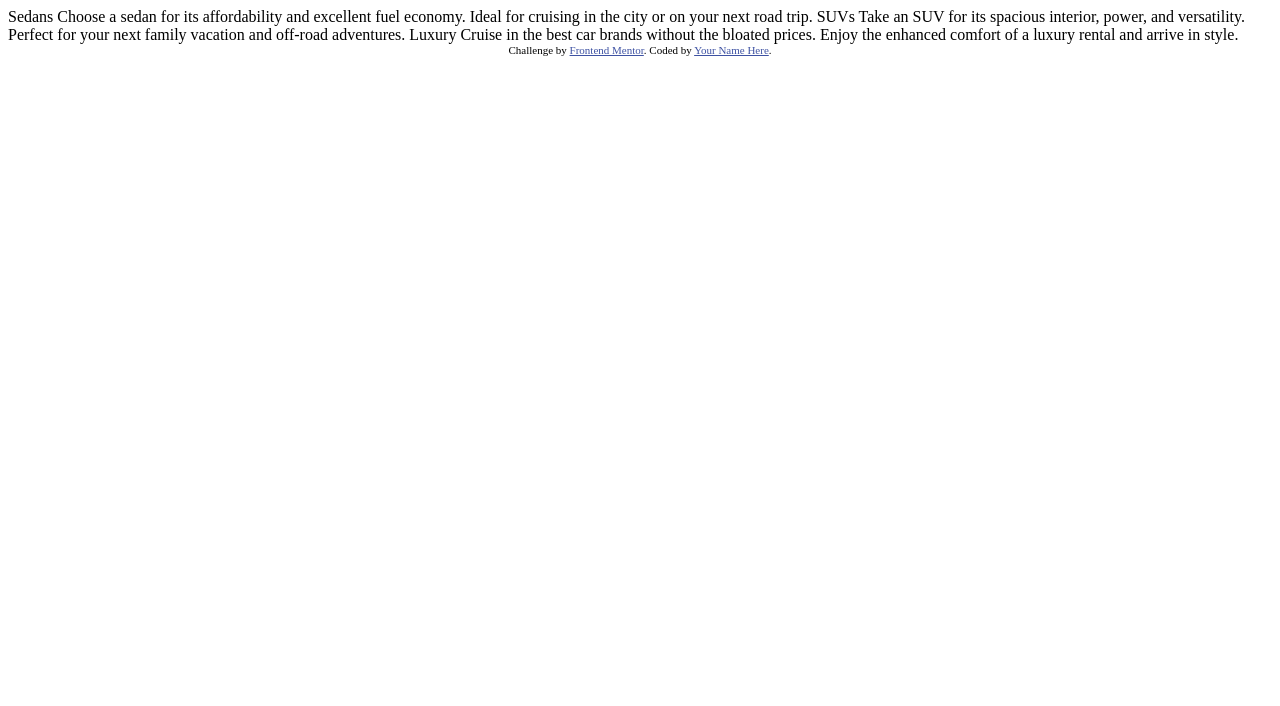
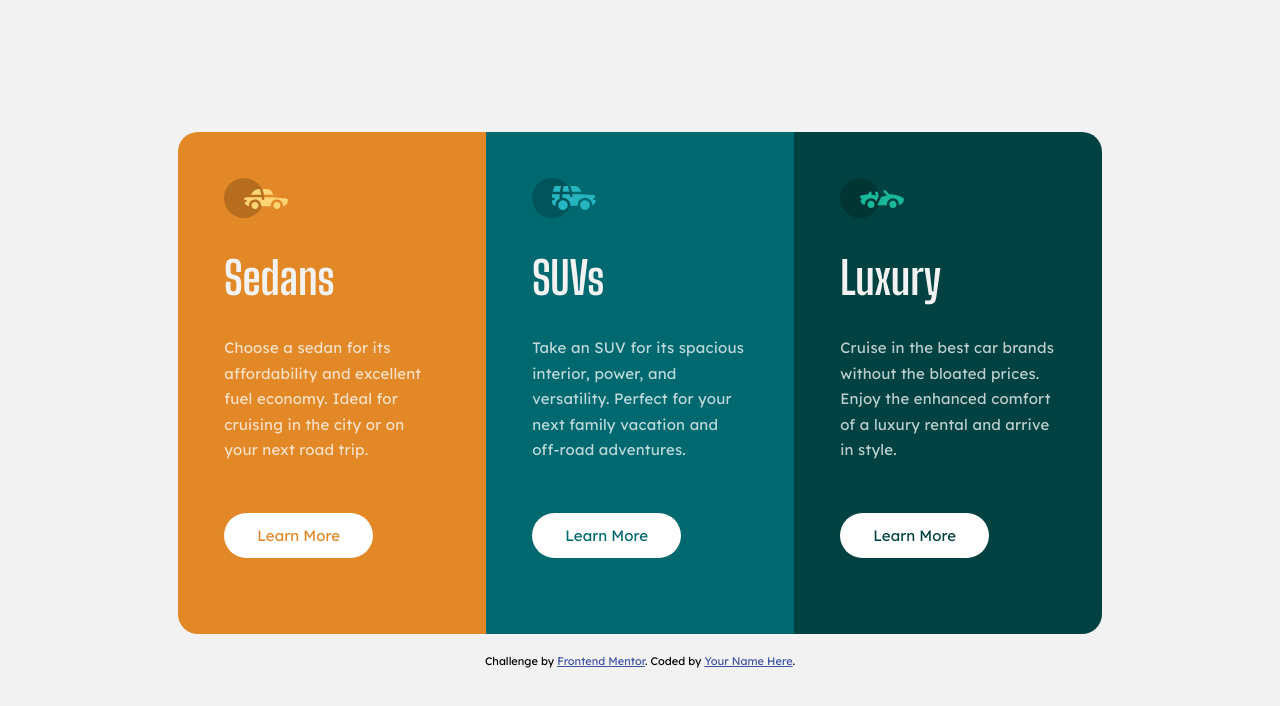
Before and after one commit to Abdullah-Sajjad026/3-column-card, a plain HTML site: page index.html in a window 1280 px wide. Drawn offline with Linux system fonts and the light colour scheme.

Commit message:
completed desktop

```diff
--- a/index.html
+++ b/index.html
@@ -1,36 +1,53 @@
 <!DOCTYPE html>
 <html lang="en">
+
 <head>
   <meta charset="UTF-8">
-  <meta name="viewport" content="width=device-width, initial-scale=1.0"> <!-- displays site properly based on user's device -->
+  <meta name="viewport" content="width=device-width, initial-scale=1.0">
+  <!-- displays site properly based on user's device -->
+
+  <link rel="preconnect" href="https://fonts.googleapis.com">
+  <link rel="preconnect" href="https://fonts.gstatic.com" crossorigin>
+  <link href="https://fonts.googleapis.com/css2?family=Big+Shoulders+Display:wght@700&family=Lexend+Deca&display=swap"
+    rel="stylesheet">
 
   <link rel="icon" type="image/png" sizes="32x32" href="./images/favicon-32x32.png">
+  <link rel="stylesheet" href="style.css">
 
   <title>Frontend Mentor | 3-column preview card component</title>
 
-  <!-- Feel free to remove these styles or customise in your own stylesheet 👍 -->
-  <style>
-    .attribution { font-size: 11px; text-align: center; }
-    .attribution a { color: hsl(228, 45%, 44%); }
-  </style>
+
 </head>
+
 <body>
-
-  Sedans
-  Choose a sedan for its affordability and excellent fuel economy. Ideal for cruising in the city
-  or on your next road trip.
-
-  SUVs
-  Take an SUV for its spacious interior, power, and versatility. Perfect for your next family vacation
-  and off-road adventures.
-
-  Luxury
-  Cruise in the best car brands without the bloated prices. Enjoy the enhanced comfort of a luxury
-  rental and arrive in style.
-
+  <div class="content-box">
+    <div class="card card--1">
+      <img src="images/icon-sedans.svg" alt="Sedan img" class="image">
+      <h1 class="title">Sedans</h1>
+      <p class="para">Choose a sedan for its affordability and excellent fuel economy. Ideal for cruising in the city
+        or on your next road trip.</p>
+      <a href="#" class="btn btn-1">Learn More</a>
+    </div>
+    <div class="card card--2">
+      <img src="images/icon-suvs.svg" alt="Suv image" class="image">
+      <h1 class="title">SUVs</h1>
+      <p class="para">Take an SUV for its spacious interior, power, and versatility. Perfect for your next family
+        vacation
+        and off-road adventures.</p>
+      <a href="#" class="btn btn-2">Learn More</a>
+    </div>
+    <div class="card card--3">
+      <img src="images/icon-luxury.svg" alt="luxury img" class="image">
+      <h1 class="title">Luxury</h1>
+      <p class="para">Cruise in the best car brands without the bloated prices. Enjoy the enhanced comfort of a luxury
+        rental and arrive in style.</p>
+      <a href="#" class="btn btn-3">Learn More</a>
+    </div>
+  </div>
   <div class="attribution">
     Challenge by <a href="https://www.frontendmentor.io?ref=challenge" target="_blank">Frontend Mentor</a>.
     Coded by <a href="#">Your Name Here</a>.
   </div>
 </body>
+
 </html>
--- /dev/null
+++ b/style.scss
@@ -0,0 +1,147 @@
+.attribution {
+    font-size: 11px;
+    text-align: center;
+}
+
+.attribution a {
+    color: hsl(228, 45%, 44%);
+}
+
+
+
+
+:root {
+    --orange: hsl(31, 77%, 52%);
+    --cyan-dark: hsl(179, 100%, 13%);
+    --cyan-light: hsl(184, 100%, 22%);
+    --light: hsl(0, 0%, 95%);
+    --dark: hsla(0, 0%, 100%, 0.75);
+}
+
+*,
+*::after,
+*::before {
+    margin: 0;
+    padding: 0;
+    box-sizing: border-box;
+}
+
+html {
+    font-size: 62.5%;
+}
+
+body {
+    font-family: 'Lexend Deca', sans-serif;
+
+    background-color: var(--light);
+    display: flex;
+    flex-direction: column;
+    gap: 2rem;
+    justify-content: center;
+    align-items: center;
+    padding: 5%;
+    min-height: 100vh;
+}
+
+.content-box {
+    display: grid;
+    grid-template-columns: repeat(3, 1fr);
+    max-width: 1140px;
+    border-radius: 2rem;
+    overflow: hidden;
+}
+
+.card {
+    max-width: 308px;
+    width: 100%;
+    padding: 15%;
+
+
+    &>* {
+        margin-bottom: 3rem;
+    }
+
+    .image {
+        max-width: 100%;
+    }
+
+    .title {
+        color: var(--light);
+        font-size: 4.5rem;
+        font-family: 'Big Shoulders Display', cursive;
+    }
+
+    .para {
+        color: var(--dark);
+        font-size: 1.5rem;
+        line-height: 1.7;
+        letter-spacing: .2px;
+        font-weight: 300;
+    }
+
+    .btn {
+        text-decoration: none;
+        font-size: 1.5rem;
+        padding: 1.3rem 3.3rem;
+        display: inline-block;
+        margin-top: auto;
+        background-color: white;
+        border-radius: 3rem;
+        margin-top: 2rem;
+        font-weight: 300;
+
+        &-1 {
+            color: var(--orange);
+        }
+
+        &-2 {
+            color: var(--cyan-light);
+        }
+
+        &-3 {
+            color: var(--cyan-dark);
+        }
+    }
+
+    &--1 {
+        background-color: var(--orange);
+    }
+
+    &--2 {
+        background-color: var(--cyan-light);
+    }
+
+    &--3 {
+        background-color: var(--cyan-dark);
+    }
+}
+
+@media screen and (max-width: 950px) {
+    html {
+        // font-size: ;
+    }
+}
+
+@media screen and (max-width: 768px) {
+    html {
+        font-size: 56.2%;
+    }
+}
+
+@media screen and (max-width: 500px) {
+    .content-box {
+        grid-template-columns: 1fr;
+    }
+}
+
+@media screen and (max-width: 950px) {}
+
+@media screen and (max-width: 950px) {}
+
+@media screen and (max-width: 950px) {}
+
+@media screen and (max-width: 950px) {}
+
+@media screen and (max-width: 950px) {}
+
+@media screen and (max-width: 950px) {}
```
Also changed, not shown: style.css (added).
